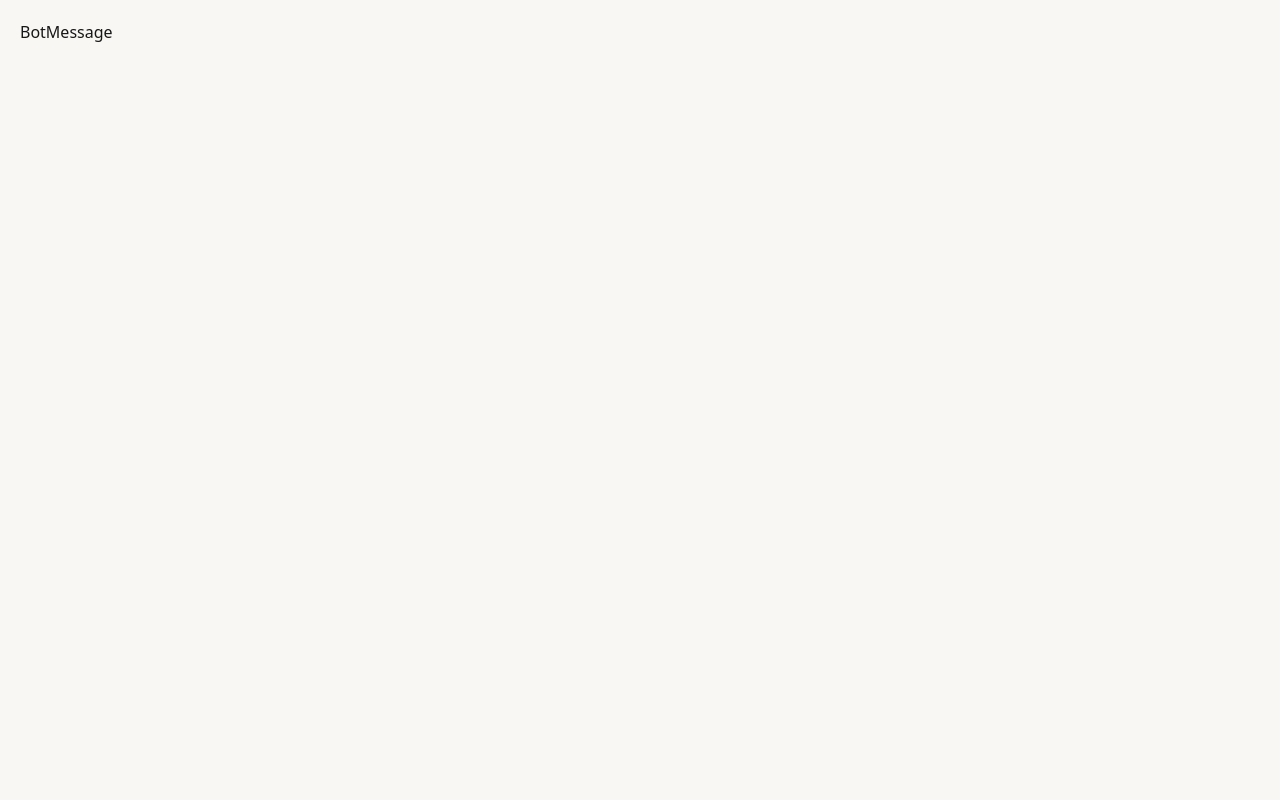
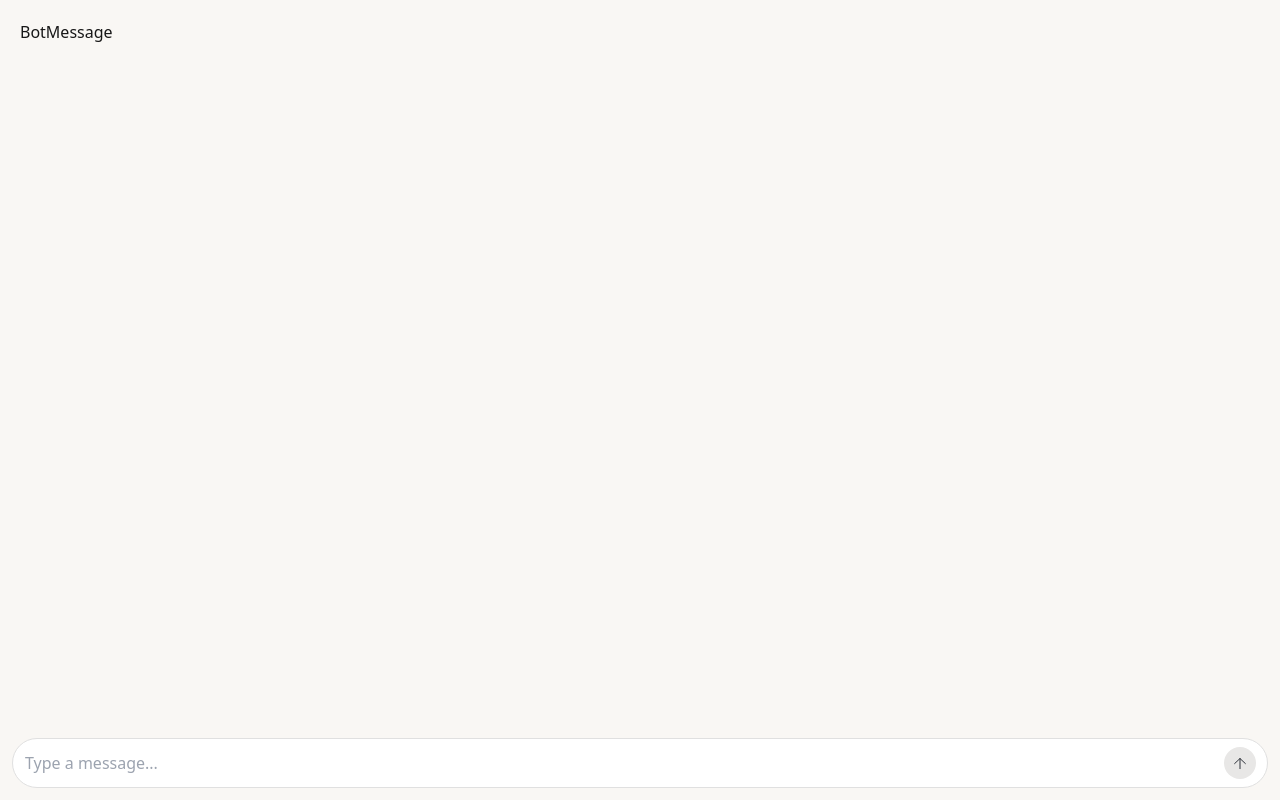
Before and after one commit to ainize-team/seoulight, a Next.js app: page /chat in a window 1280 px wide. Built offline with nearby package versions, Linux system fonts and the light colour scheme.

Commit message:
set: chatInput

```diff
--- a/src/app/chat/page.tsx
+++ b/src/app/chat/page.tsx
@@ -1,5 +1,5 @@
-import Chat from "@/components/chat/Chat";
+import ChatClient from "@/components/chat/ChatClient";
 
 export default function ChatPage() {
-  return <Chat />;
+  return <ChatClient />;
 }
--- a/src/components/chat/Chat.tsx
+++ /dev/null
@@ -1,20 +0,0 @@
-"use client";
-
-import { useState } from "react";
-
-import ChatMessages from "./messages/ChatMessages";
-import { Message, MessageType } from "@/types/MessageType";
-
-export default function Chat() {
-  const [isLoading, setIsLoading] = useState<boolean>(false);
-  const [messages, setMessages] = useState<Message[]>([
-    {
-      id: "1",
-      sender: MessageType.BOT,
-      contents: { content: "안녕하세요. 무엇을 도와드릴까요?" },
-      isComplete: true
-    }
-  ]);
-
-  return <ChatMessages messages={messages} isLoading={isLoading} />;
-}
--- /dev/null
+++ b/src/components/chat/ChatClient.tsx
@@ -0,0 +1,41 @@
+"use client";
+
+import { useState } from "react";
+
+import ChatMessages from "./messages/ChatMessages";
+import { BotMessageType, MessageType, Sender } from "@/types/MessageType";
+import ChatInput from "./ChatInput";
+
+export default function ChatClient() {
+  const [isLoading, setIsLoading] = useState<boolean>(false);
+  const [messages, setMessages] = useState<MessageType[]>([
+    {
+      id: "1",
+      sender: Sender.BOT,
+      contents: { content: "안녕하세요. 무엇을 도와드릴까요?" },
+      isComplete: true
+    }
+  ]);
+
+  const addMessage = (newMessage: MessageType) => {
+    setMessages((prev) => [...prev, newMessage]);
+  };
+
+  const handleMessage = (message: string, sender: Sender) => {
+    const newMessage: MessageType = {
+      id: "2",
+      sender: Sender.BOT,
+      contents: { content: message },
+      isComplete: true
+    };
+    addMessage(newMessage);
+  };
+  return (
+    <div className="flex min-h-screen w-full flex-col">
+      <div className="flex w-full flex-1 flex-col overflow-hidden">
+        <ChatMessages messages={messages} isLoading={isLoading} />
+        <ChatInput handleMessageAction={handleMessage} />
+      </div>
+    </div>
+  );
+}
--- /dev/null
+++ b/src/components/chat/ChatInput.tsx
@@ -0,0 +1,71 @@
+"use client";
+
+import { useState } from "react";
+import { useForm } from "react-hook-form";
+
+import StopIcon from "@/icons/StopIcon";
+import UpArrowIcon from "@/icons/UpArrowIcon";
+import { Sender } from "@/types/MessageType";
+
+interface FormValues {
+  message: string;
+}
+
+interface IChatInput {
+  handleMessageAction: (message: string, sender: Sender) => void;
+}
+
+export default function ChatInput({ handleMessageAction }: IChatInput) {
+  const { register, handleSubmit, reset, watch } = useForm<FormValues>();
+  const [isStreaming, setIsStreaming] = useState<boolean>(false);
+
+  const message = watch("message") || "";
+
+  const onSubmit = (data: FormValues) => {
+    handleMessageAction(data.message, Sender.USER);
+    reset();
+  };
+
+  return (
+    <div className="sticky bottom-0 z-10 w-full bg-[linear-gradient(to_top,_#f9f7f4_50%,_transparent_50%)] px-3 pb-3 pt-0">
+      <form onSubmit={handleSubmit(onSubmit)} className="relative">
+        <input
+          className="w-full rounded-full border border-[#e0e0e0] bg-white py-3 pl-3 pr-12 text-base focus:outline-none"
+          type="text"
+          placeholder="Type a message..."
+          {...register("message", { required: true })}
+          onKeyDown={(e) => {
+            if (e.nativeEvent.isComposing) return;
+            if (e.key === "Enter") {
+              handleSubmit(onSubmit)();
+            }
+          }}
+        />
+        <button
+          type="submit"
+          className={`absolute right-3 top-1/2 flex h-8 w-8 -translate-y-1/2 transform items-center justify-center rounded-full ${
+            isStreaming
+              ? "bg-[#363534]"
+              : !isStreaming && !message.trim()
+                ? "bg-[#e8e7e6] text-gray-500"
+                : "bg-[#363534] hover:bg-gray-800"
+          }`}
+          onClick={(e) => {
+            e.preventDefault();
+            if (isStreaming) {
+              //   abortController?.abort();
+              //   setIsLoading(false);
+              setIsStreaming(false);
+            }
+          }}
+        >
+          {isStreaming ? (
+            <StopIcon color="white" />
+          ) : (
+            <UpArrowIcon color={message.trim() ? "white" : "#2F333B"} />
+          )}
+        </button>
+      </form>
+    </div>
+  );
+}
--- a/src/components/chat/messages/BotMessage.tsx
+++ b/src/components/chat/messages/BotMessage.tsx
@@ -1,9 +1,9 @@
 "use client";
 
-import { BotMessageType } from "@/types/MessageType";
+import { BotSender } from "@/types/MessageType";
 
 interface BotMessageProps {
-  message: BotMessageType;
+  message: BotSender;
 }
 
 export default function BotMessage({ message }: BotMessageProps) {
--- a/src/components/chat/messages/ChatMessage.tsx
+++ b/src/components/chat/messages/ChatMessage.tsx
@@ -4,14 +4,14 @@ import React from "react";
 
 import BotMessage from "./BotMessage";
 import UserMessage from "./UserMessage";
-import { MessageType } from "@/types/MessageType";
+import { Sender } from "@/types/MessageType";
 
 interface ChatMessageProps {
   message: any;
 }
 
 export default function ChatMessage({ message }: ChatMessageProps) {
-  if (message.sender === MessageType.BOT) {
+  if (message.sender === Sender.BOT) {
     return <BotMessage message={message} />;
   } else {
     return <UserMessage message={message} />;
--- a/src/components/chat/messages/UserMessage.tsx
+++ b/src/components/chat/messages/UserMessage.tsx
@@ -1,7 +1,7 @@
 "use client";
 
-import { UserMessageType } from "@/types/MessageType";
+import { UserSender } from "@/types/MessageType";
 
-export default function UserMessage({ message }: { message: UserMessageType }) {
+export default function UserMessage({ message }: { message: UserSender }) {
   return <div>UserMessage</div>;
 }
--- /dev/null
+++ b/src/icons/StopIcon.tsx
@@ -0,0 +1,29 @@
+import React from "react";
+
+interface StopIconProps {
+  width?: number;
+  height?: number;
+  color?: string;
+}
+
+const StopIcon: React.FC<StopIconProps> = ({
+  width = 16,
+  height = 16,
+  color = "white"
+}) => {
+  return (
+    <div data-svg-wrapper className="relative">
+      <svg
+        width={width}
+        height={height}
+        viewBox="0 0 20 20"
+        fill="none"
+        xmlns="http://www.w3.org/2000/svg"
+      >
+        <rect x="4" y="4" width="12" height="12" rx="2" fill={color} />
+      </svg>
+    </div>
+  );
+};
+
+export default StopIcon;
--- a/src/types/MessageType.ts
+++ b/src/types/MessageType.ts
@@ -1,6 +1,6 @@
 export type BotMessageType = {
   id: string;
-  sender: MessageType.BOT;
+  sender: Sender.BOT;
   contents: { content: string };
   photoCards?: PhotoCard[];
   embedContents?: string[];
@@ -10,7 +10,7 @@ export type BotMessageType = {
 
 export type UserMessageType = {
   id?: string;
-  sender: MessageType.USER;
+  sender: Sender.USER;
   message: string;
 };
 
@@ -32,9 +32,9 @@ export interface SuggestedQuestion {
   updated_at: Date;
 }
 
-export type Message = UserMessageType | BotMessageType;
+export type MessageType = UserMessageType | BotMessageType;
 
-export enum MessageType {
+export enum Sender {
   BOT = "BOT",
   USER = "USER"
 }
```
